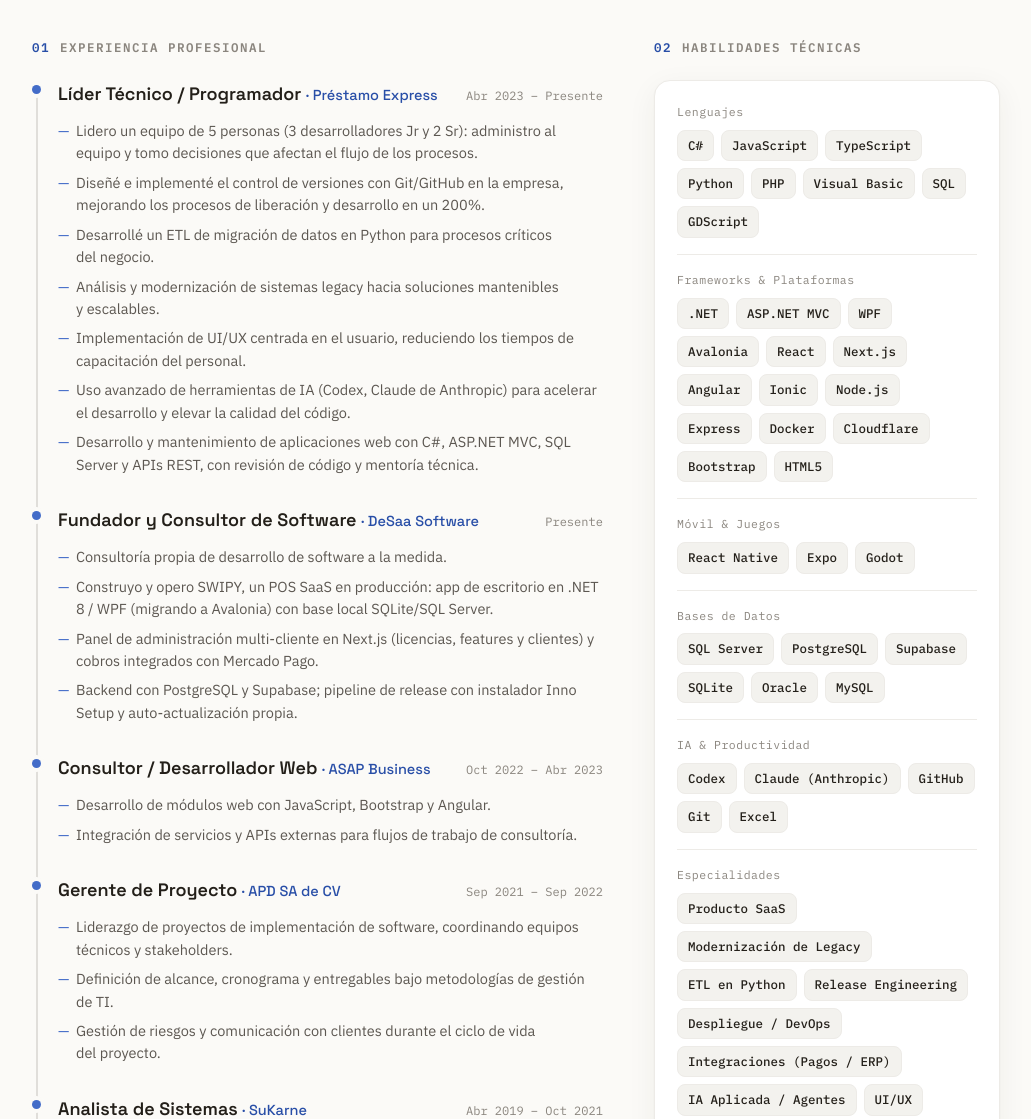
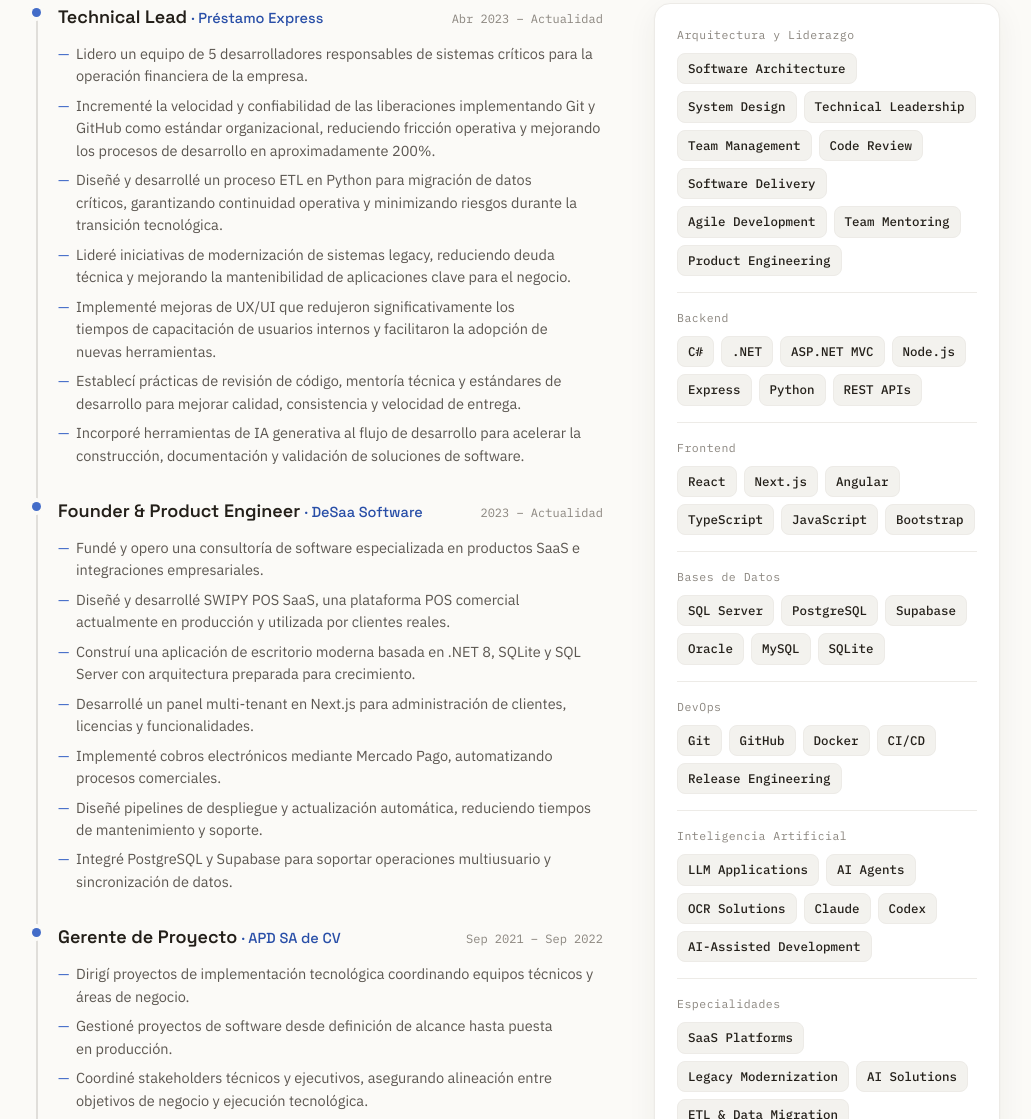
Before and after one commit to xAnxGxeLx/contratame, a plain HTML site: page index.html in a window 1280 px wide. Shown: the part 754-1873 px from the top of the page, without its empty margins (124-1155 px from the left). Drawn offline with Linux system fonts and the light colour scheme.

Commit message:
Optimize CV for senior ATS profile

```diff
--- a/index.html
+++ b/index.html
@@ -479,10 +479,10 @@
 /* ============ BILINGUAL CONTENT ============ */
 const DATA = {
   es: {
-    navrole: "Líder Técnico de Software",
+    navrole: "Technical Lead | Software Architect",
     available: "Disponible para nuevos retos",
-    role: "Líder Técnico de Software",
-    summary: "Líder Técnico con más de 5 años de experiencia en desarrollo de software y liderazgo de equipos. Actualmente lidero un equipo de 5 personas (3 Jr y 2 Sr) y tomo decisiones que impactan el flujo de los procesos. En los últimos 3 años he modernizado sistemas legacy, desarrollado un ETL de migración en Python e implementado el control de versiones en GitHub, mejorando los procesos de liberación y desarrollo en un 200%. Además construyo y opero mi propio producto SaaS (un POS en producción) y desarrollo apps móviles e IA aplicada (OCR on-device, orquestación de agentes). Me apoyo en herramientas de IA como Codex y Claude (Anthropic), con una sólida visión de negocio forjada en sectores tan diversos como el cárnico, préstamos, ventas, agricultura, gobierno y educación.",
+    role: "Technical Lead | Software Architect | SaaS Builder",
+    summary: "Líder Técnico especializado en arquitectura de software, modernización de sistemas legacy y desarrollo de productos SaaS. Experiencia liderando equipos multidisciplinarios, implementando procesos de ingeniería y entregando soluciones con impacto medible en operaciones, productividad y escalabilidad. Actualmente lidero un equipo de desarrollo de software, opero un producto SaaS propio en producción y participo en iniciativas de transformación tecnológica, automatización e inteligencia artificial aplicada.",
     location: "Apodaca, Nuevo León · México",
     reveal: "Solicitar contacto",
     privacy: "Mis datos de contacto no se publican. Pulsa «Solicitar contacto» y los recibirás por correo.",
@@ -507,49 +507,48 @@
     soft: "Habilidades blandas",
     footer: "Currículum interactivo · Español / English",
     experience: [
-      { title:"Líder Técnico / Programador", co:"Préstamo Express", date:"Abr 2023 – Presente", points:[
-        "Lidero un equipo de 5 personas (3 desarrolladores Jr y 2 Sr): administro al equipo y tomo decisiones que afectan el flujo de los procesos.",
-        "Diseñé e implementé el control de versiones con Git/GitHub en la empresa, mejorando los procesos de liberación y desarrollo en un 200%.",
-        "Desarrollé un ETL de migración de datos en Python para procesos críticos del negocio.",
-        "Análisis y modernización de sistemas legacy hacia soluciones mantenibles y escalables.",
-        "Implementación de UI/UX centrada en el usuario, reduciendo los tiempos de capacitación del personal.",
-        "Uso avanzado de herramientas de IA (Codex, Claude de Anthropic) para acelerar el desarrollo y elevar la calidad del código.",
-        "Desarrollo y mantenimiento de aplicaciones web con C#, ASP.NET MVC, SQL Server y APIs REST, con revisión de código y mentoría técnica."
+      { title:"Technical Lead", co:"Préstamo Express", date:"Abr 2023 – Actualidad", points:[
+        "Lidero un equipo de 5 desarrolladores responsables de sistemas críticos para la operación financiera de la empresa.",
+        "Incrementé la velocidad y confiabilidad de las liberaciones implementando Git y GitHub como estándar organizacional, reduciendo fricción operativa y mejorando los procesos de desarrollo en aproximadamente 200%.",
+        "Diseñé y desarrollé un proceso ETL en Python para migración de datos críticos, garantizando continuidad operativa y minimizando riesgos durante la transición tecnológica.",
+        "Lideré iniciativas de modernización de sistemas legacy, reduciendo deuda técnica y mejorando la mantenibilidad de aplicaciones clave para el negocio.",
+        "Implementé mejoras de UX/UI que redujeron significativamente los tiempos de capacitación de usuarios internos y facilitaron la adopción de nuevas herramientas.",
+        "Establecí prácticas de revisión de código, mentoría técnica y estándares de desarrollo para mejorar calidad, consistencia y velocidad de entrega.",
+        "Incorporé herramientas de IA generativa al flujo de desarrollo para acelerar la construcción, documentación y validación de soluciones de software."
       ]},
-      { title:"Fundador y Consultor de Software", co:"DeSaa Software", date:"Presente", points:[
-        "Consultoría propia de desarrollo de software a la medida.",
-        "Construyo y opero SWIPY, un POS SaaS en producción: app de escritorio en .NET 8 / WPF (migrando a Avalonia) con base local SQLite/SQL Server.",
-        "Panel de administración multi-cliente en Next.js (licencias, features y clientes) y cobros integrados con Mercado Pago.",
-        "Backend con PostgreSQL y Supabase; pipeline de release con instalador Inno Setup y auto-actualización propia."
-      ]},
-      { title:"Consultor / Desarrollador Web", co:"ASAP Business", date:"Oct 2022 – Abr 2023", points:[
-        "Desarrollo de módulos web con JavaScript, Bootstrap y Angular.",
-        "Integración de servicios y APIs externas para flujos de trabajo de consultoría."
+      { title:"Founder & Product Engineer", co:"DeSaa Software", date:"2023 – Actualidad", points:[
+        "Fundé y opero una consultoría de software especializada en productos SaaS e integraciones empresariales.",
+        "Diseñé y desarrollé SWIPY POS SaaS, una plataforma POS comercial actualmente en producción y utilizada por clientes reales.",
+        "Construí una aplicación de escritorio moderna basada en .NET 8, SQLite y SQL Server con arquitectura preparada para crecimiento.",
+        "Desarrollé un panel multi-tenant en Next.js para administración de clientes, licencias y funcionalidades.",
+        "Implementé cobros electrónicos mediante Mercado Pago, automatizando procesos comerciales.",
+        "Diseñé pipelines de despliegue y actualización automática, reduciendo tiempos de mantenimiento y soporte.",
+        "Integré PostgreSQL y Supabase para soportar operaciones multiusuario y sincronización de datos."
       ]},
       { title:"Gerente de Proyecto", co:"APD SA de CV", date:"Sep 2021 – Sep 2022", points:[
-        "Liderazgo de proyectos de implementación de software, coordinando equipos técnicos y stakeholders.",
-        "Definición de alcance, cronograma y entregables bajo metodologías de gestión de TI.",
-        "Gestión de riesgos y comunicación con clientes durante el ciclo de vida del proyecto."
+        "Dirigí proyectos de implementación tecnológica coordinando equipos técnicos y áreas de negocio.",
+        "Gestioné proyectos de software desde definición de alcance hasta puesta en producción.",
+        "Coordiné stakeholders técnicos y ejecutivos, asegurando alineación entre objetivos de negocio y ejecución tecnológica.",
+        "Implementé mecanismos de seguimiento, gestión de riesgos y control de entregables para mejorar la previsibilidad de los proyectos."
       ]},
       { title:"Analista de Sistemas", co:"SuKarne", date:"Abr 2019 – Oct 2021", points:[
-        "Análisis, configuración y soporte de módulos SAP ERP en operaciones de cadena de suministro.",
-        "Capacitación a usuarios finales en el uso de herramientas ERP y sistemas internos.",
-        "Desarrollo de reportes y dashboards en Microsoft Excel y SQL para toma de decisiones.",
-        "Gestión y administración de bases de datos Oracle y MySQL."
-      ]},
-      { title:"Comunicador / Soporte", co:"B-Connect (Quality Soluciones Laborales)", date:"Dic 2014 – May 2016", points:[
-        "Atención y soporte a clientes y usuarios en call center: aquí aprendí de raíz la atención al cliente y el trato con el usuario.",
-        "Trabajo por objetivos y en equipo, base de las habilidades de comunicación que hoy aplico como líder técnico."
+        "Inicié como Analista de Sistemas brindando soporte a problemas SQL, soporte técnico de nivel 2 y apoyo en mantenimiento de equipos industriales, PLC y sistemas de cámaras.",
+        "Comprendí procesos operativos de planta y cadena de suministro al colaborar con áreas técnicas, usuarios finales y equipos de operación.",
+        "Administré módulos SAP ERP utilizados en procesos críticos de operación.",
+        "Optimicé el proceso de migración SQL automatizando y relacionando diferentes métodos de extracción de datos del sistema Innova para su envío al corporativo.",
+        "Diseñé reportes y análisis de datos para apoyar decisiones operativas y estratégicas.",
+        "Gestioné bases Oracle y MySQL utilizadas por distintas áreas del negocio.",
+        "Capacité usuarios finales, mejorando adopción tecnológica y eficiencia operativa."
       ]}
     ],
     skillGroups: [
-      { label:"Lenguajes", items:["C#","JavaScript","TypeScript","Python","PHP","Visual Basic","SQL","GDScript"] },
-      { label:"Frameworks & Plataformas", items:[".NET","ASP.NET MVC","WPF","Avalonia","React","Next.js","Angular","Ionic","Node.js","Express","Docker","Cloudflare","Bootstrap","HTML5"] },
-      { label:"Móvil & Juegos", items:["React Native","Expo","Godot"] },
-      { label:"Bases de Datos", items:["SQL Server","PostgreSQL","Supabase","SQLite","Oracle","MySQL"] },
-      { label:"IA & Productividad", items:["Codex","Claude (Anthropic)","GitHub","Git","Excel"] },
-      { label:"Especialidades", items:["Producto SaaS","Modernización de Legacy","ETL en Python","Release Engineering","Despliegue / DevOps","Integraciones (Pagos / ERP)","IA Aplicada / Agentes","UI/UX","Arquitectura de Software","Code Review","Liderazgo de Equipos"] },
-      { label:"Dominio de negocio", items:["Cárnico","Préstamos","Ventas","Agricultura","Gobierno","Educación"] }
+      { label:"Arquitectura y Liderazgo", items:["Software Architecture","System Design","Technical Leadership","Team Management","Code Review","Software Delivery","Agile Development","Team Mentoring","Product Engineering"] },
+      { label:"Backend", items:["C#",".NET","ASP.NET MVC","Node.js","Express","Python","REST APIs"] },
+      { label:"Frontend", items:["React","Next.js","Angular","TypeScript","JavaScript","Bootstrap"] },
+      { label:"Bases de Datos", items:["SQL Server","PostgreSQL","Supabase","Oracle","MySQL","SQLite"] },
+      { label:"DevOps", items:["Git","GitHub","Docker","CI/CD","Release Engineering"] },
+      { label:"Inteligencia Artificial", items:["LLM Applications","AI Agents","OCR Solutions","Claude","Codex","AI-Assisted Development"] },
+      { label:"Especialidades", items:["SaaS Platforms","Legacy Modernization","AI Solutions","ETL & Data Migration","DevOps & Release Engineering","Full Stack Development"] }
     ],
     education: [
       { degree:"Ingeniero en Sistemas Computacionales y Administrativos", school:"Universidad Juárez del Estado de Durango (UJED)", meta:"Licenciatura" }
@@ -557,13 +556,13 @@
     certifications: [
       { degree:"Cisco Certified Network Associate (CCNA)", school:"Certificación de redes avalada por Cisco", meta:"Cisco" }
     ],
-    softSkills: ["Liderazgo de equipos","Toma de decisiones","Visión de negocio","Resolución de problemas","Comunicación técnica","Capacitación a usuarios"]
+    softSkills: ["Liderazgo técnico","Mentoría de equipos","Comunicación ejecutiva","Gestión de stakeholders","Toma de decisiones","Visión de producto"]
   },
   en: {
-    navrole: "Software Technical Lead",
+    navrole: "Technical Lead | Software Architect",
     available: "Open to new challenges",
-    role: "Software Technical Lead",
-    summary: "Technical Lead with 5+ years of experience in software development and team leadership. I currently lead a team of 5 (3 junior, 2 senior) and make decisions that shape process flow. Over the past 3 years I've modernized legacy systems, built a data-migration ETL in Python and rolled out version control on GitHub, improving release and development processes by 200%. I also build and run my own SaaS product (a POS in production) and develop mobile apps and applied AI (on-device OCR, agent orchestration). I leverage AI tools such as Codex and Claude (Anthropic), backed by strong business insight across sectors as diverse as meatpacking, lending, sales, agriculture, government and education.",
+    role: "Technical Lead | Software Architect | SaaS Builder",
+    summary: "Technical Lead specialized in software architecture, legacy system modernization and SaaS product development. Experienced leading multidisciplinary teams, implementing engineering processes and delivering solutions with measurable impact on operations, productivity and scalability. I currently lead a software development team, operate my own SaaS product in production and contribute to technology transformation, automation and applied AI initiatives.",
     location: "Apodaca, Nuevo León · Mexico",
     reveal: "Request contact",
     privacy: "My contact details aren't published. Click “Request contact” and you'll get them by email.",
@@ -588,49 +587,48 @@
     soft: "Soft skills",
     footer: "Interactive résumé · Español / English",
     experience: [
-      { title:"Technical Lead / Developer", co:"Préstamo Express", date:"Apr 2023 – Present", points:[
-        "Lead a team of 5 (3 junior developers and 2 seniors): manage the team and make decisions that shape process flow.",
-        "Designed and rolled out version control with Git/GitHub across the company, improving release and development processes by 200%.",
-        "Built a data-migration ETL in Python for business-critical processes.",
-        "Analyzed and modernized legacy systems into maintainable, scalable solutions.",
-        "Implemented user-centered UI/UX, reducing staff training times.",
-        "Advanced use of AI tools (Codex, Claude by Anthropic) to speed up development and raise code quality.",
-        "Built and maintained web applications with C#, ASP.NET MVC, SQL Server and REST APIs, with code review and technical mentoring."
+      { title:"Technical Lead", co:"Préstamo Express", date:"Apr 2023 – Present", points:[
+        "Lead a team of 5 developers responsible for business-critical systems supporting financial operations.",
+        "Increased release speed and reliability by implementing Git and GitHub as the organizational standard, reducing operational friction and improving development processes by approximately 200%.",
+        "Designed and developed a Python ETL process for critical data migration, ensuring operational continuity and reducing risk during technology transition.",
+        "Led legacy system modernization initiatives, reducing technical debt and improving maintainability of key business applications.",
+        "Implemented UX/UI improvements that significantly reduced internal user training time and accelerated adoption of new tools.",
+        "Established code review practices, technical mentoring and development standards to improve quality, consistency and delivery speed.",
+        "Introduced generative AI tools into the development workflow to accelerate software construction, documentation and validation."
       ]},
-      { title:"Founder & Software Consultant", co:"DeSaa Software", date:"Present", points:[
-        "My own custom software development consultancy.",
-        "I build and run SWIPY, a SaaS POS in production: a .NET 8 / WPF desktop app (migrating to Avalonia) with local SQLite/SQL Server storage.",
-        "Multi-tenant admin dashboard in Next.js (licenses, features, customers) and payments integrated with Mercado Pago.",
-        "Backend with PostgreSQL and Supabase; release pipeline with an Inno Setup installer and custom auto-update."
-      ]},
-      { title:"Consultant / Web Developer", co:"ASAP Business", date:"Oct 2022 – Apr 2023", points:[
-        "Developed web modules with JavaScript, Bootstrap and Angular.",
-        "Integrated external services and APIs for consulting workflows."
+      { title:"Founder & Product Engineer", co:"DeSaa Software", date:"2023 – Present", points:[
+        "Founded and operate a software consultancy focused on SaaS products and enterprise integrations.",
+        "Designed and developed SWIPY POS SaaS, a commercial POS platform currently in production and used by real customers.",
+        "Built a modern desktop application based on .NET 8, SQLite and SQL Server with an architecture prepared for growth.",
+        "Developed a multi-tenant dashboard in Next.js for customer, license and feature administration.",
+        "Implemented electronic payments through Mercado Pago, automating commercial processes.",
+        "Designed deployment and automatic update pipelines, reducing maintenance and support time.",
+        "Integrated PostgreSQL and Supabase to support multi-user operations and data synchronization."
       ]},
       { title:"Project Manager", co:"APD SA de CV", date:"Sep 2021 – Sep 2022", points:[
-        "Led software implementation projects, coordinating technical teams and stakeholders.",
-        "Defined scope, timeline and deliverables under IT management methodologies.",
-        "Managed risks and client communication throughout the project lifecycle."
+        "Led technology implementation projects coordinating technical teams and business areas.",
+        "Managed software projects from scope definition through production deployment.",
+        "Coordinated technical and executive stakeholders, ensuring alignment between business objectives and technology execution.",
+        "Implemented tracking, risk management and deliverable control mechanisms to improve project predictability."
       ]},
       { title:"Systems Analyst", co:"SuKarne", date:"Apr 2019 – Oct 2021", points:[
-        "Analyzed, configured and supported SAP ERP modules across supply-chain operations.",
-        "Trained end users on ERP tools and internal systems.",
-        "Built reports and dashboards in Microsoft Excel and SQL for decision-making.",
-        "Managed and administered Oracle and MySQL databases."
-      ]},
-      { title:"Customer Support Agent", co:"B-Connect (Quality Soluciones Laborales)", date:"Dec 2014 – May 2016", points:[
-        "Customer and user support in a call center: this is where I learned customer care and user-facing communication from the ground up.",
-        "Goal-driven teamwork — the foundation of the communication skills I apply today as a technical lead."
+        "Started as a Systems Analyst supporting SQL issues, level 2 technical support and maintenance assistance for industrial equipment, PLCs and camera systems.",
+        "Built understanding of plant and supply-chain operations by collaborating with technical areas, end users and operations teams.",
+        "Administered SAP ERP modules used in critical operational processes.",
+        "Optimized the SQL migration process by automating and connecting multiple data extraction methods from the Innova system for corporate data delivery.",
+        "Designed reports and data analysis to support operational and strategic decisions.",
+        "Managed Oracle and MySQL databases used by multiple business areas.",
+        "Trained end users, improving technology adoption and operational efficiency."
       ]}
     ],
     skillGroups: [
-      { label:"Languages", items:["C#","JavaScript","TypeScript","Python","PHP","Visual Basic","SQL","GDScript"] },
-      { label:"Frameworks & Platforms", items:[".NET","ASP.NET MVC","WPF","Avalonia","React","Next.js","Angular","Ionic","Node.js","Express","Docker","Cloudflare","Bootstrap","HTML5"] },
-      { label:"Mobile & Games", items:["React Native","Expo","Godot"] },
-      { label:"Databases", items:["SQL Server","PostgreSQL","Supabase","SQLite","Oracle","MySQL"] },
-      { label:"AI & Productivity", items:["Codex","Claude (Anthropic)","GitHub","Git","Excel"] },
-      { label:"Specialties", items:["SaaS Product","Legacy Modernization","Python ETL","Release Engineering","Deployment / DevOps","Integrations (Payments / ERP)","Applied AI / Agents","UI/UX","Software Architecture","Code Review","Team Leadership"] },
-      { label:"Business domains", items:["Meatpacking","Lending","Sales","Agriculture","Government","Education"] }
+      { label:"Architecture & Leadership", items:["Software Architecture","System Design","Technical Leadership","Team Management","Code Review","Software Delivery","Agile Development","Team Mentoring","Product Engineering"] },
+      { label:"Backend", items:["C#",".NET","ASP.NET MVC","Node.js","Express","Python","REST APIs"] },
+      { label:"Frontend", items:["React","Next.js","Angular","TypeScript","JavaScript","Bootstrap"] },
+      { label:"Databases", items:["SQL Server","PostgreSQL","Supabase","Oracle","MySQL","SQLite"] },
+      { label:"DevOps", items:["Git","GitHub","Docker","CI/CD","Release Engineering"] },
+      { label:"Artificial Intelligence", items:["LLM Applications","AI Agents","OCR Solutions","Claude","Codex","AI-Assisted Development"] },
+      { label:"Specialties", items:["SaaS Platforms","Legacy Modernization","AI Solutions","ETL & Data Migration","DevOps & Release Engineering","Full Stack Development"] }
     ],
     education: [
       { degree:"B.Eng. in Computer & Administrative Systems", school:"Universidad Juárez del Estado de Durango (UJED)", meta:"Bachelor's degree" }
@@ -638,7 +636,7 @@
     certifications: [
       { degree:"Cisco Certified Network Associate (CCNA)", school:"Networking certification backed by Cisco", meta:"Cisco" }
     ],
-    softSkills: ["Team leadership","Decision-making","Business insight","Problem solving","Technical communication","User training"]
+    softSkills: ["Technical leadership","Team mentoring","Executive communication","Stakeholder management","Decision-making","Product mindset"]
   }
 };
 
```
